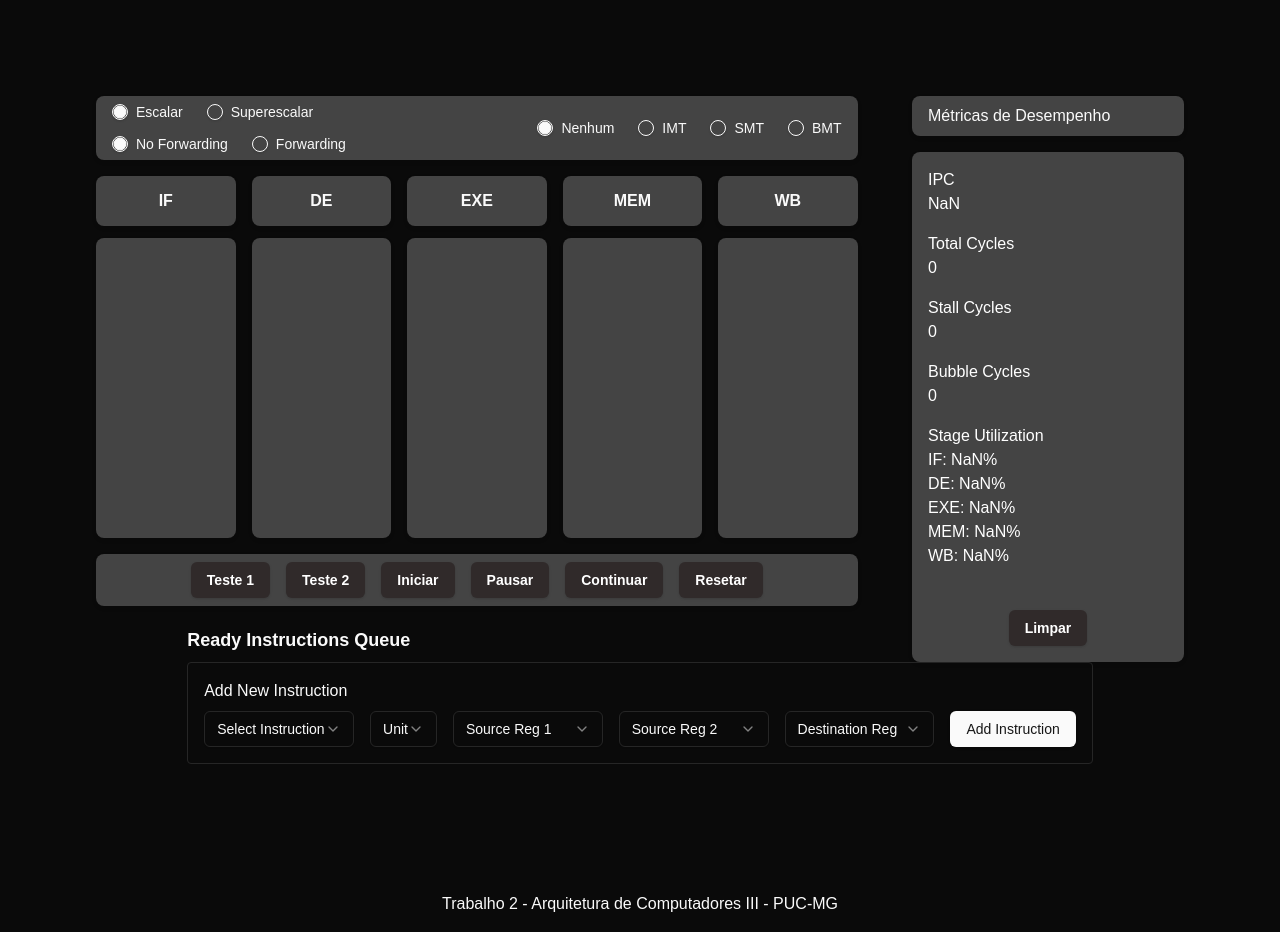
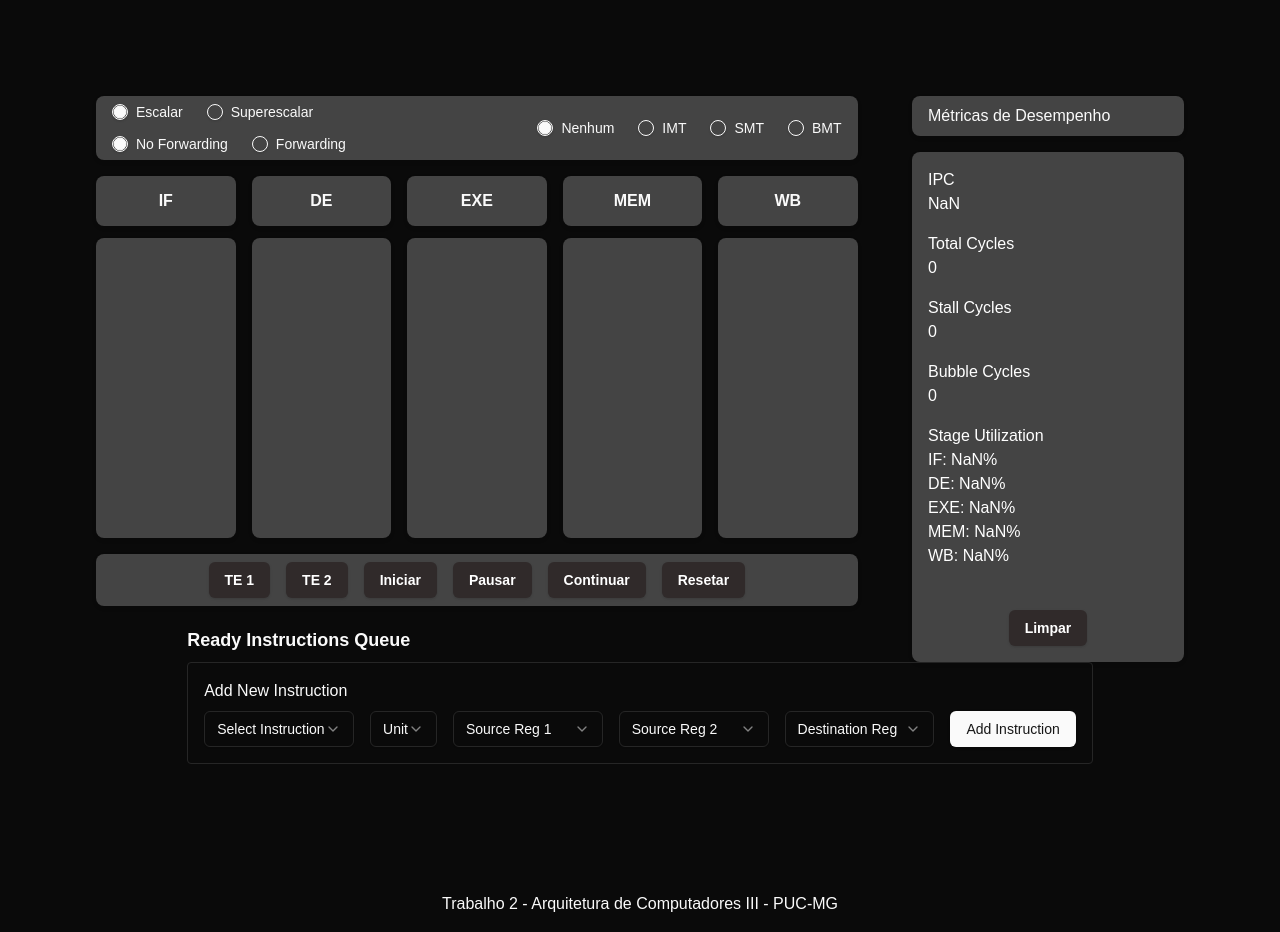
Before and after one commit to WKO8/pipeline-simulator, a Next.js app: page / in a window 1280 px wide. Built offline with nearby package versions, Linux system fonts and the light colour scheme.

Commit message:
Refactoring functions handleScalarTest1 & handleScalarTest2

```diff
--- a/src/app/components/Layout/Layout.tsx
+++ b/src/app/components/Layout/Layout.tsx
@@ -71,8 +71,9 @@ const Layout = () => {
     setPipelineType(value as 'escalar' | 'superescalar');
   }
 
-  const handleTest1 = () => {
-    const instruction1 = {
+  const handleScalarTest1 = () => {
+    const instructions = [
+      {
         value: "ADD",
         type: "RR",
         color: "#a3091c",
@@ -83,9 +84,8 @@ const Layout = () => {
         sourceReg2: { number: 2, value: 0 },
         destReg: { number: 0, value: 0 },
         remainingLatency: 1
-    };
-
-    const instruction2 = {
+      },
+      {
         value: "ADD",
         type: "RR",
         color: "#0f1734",
@@ -96,9 +96,8 @@ const Layout = () => {
         sourceReg2: { number: 2, value: 0 },
         destReg: { number: 3, value: 0 },
         remainingLatency: 1
-    };
-
-    const instruction3 = {
+      },
+      {
         value: "SUB",
         type: "RR",
         color: "#197e8e",
@@ -109,9 +108,8 @@ const Layout = () => {
         sourceReg2: { number: 7, value: 0 },
         destReg: { number: 5, value: 0 },
         remainingLatency: 1
-    };
-
-    const instruction4 = {
+      },
+      {
         value: "SW",
         type: "RM",
         color: "#12728e",
@@ -122,9 +120,8 @@ const Layout = () => {
         sourceReg2: { number: 3, value: 0 },
         destReg: { number: 9, value: 0 },
         remainingLatency: 1
-    };
-
-    const instruction5 = {
+      },
+      {
         value: "MUL",
         type: "RI",
         color: "#197e8e",
@@ -135,18 +132,15 @@ const Layout = () => {
         sourceReg2: { number: 5, value: 0 },
         destReg: { number: 0, value: 0 },
         remainingLatency: 1
-    };
+      }
+    ]
 
-    addInstruction(instruction1);
-    addInstruction(instruction2);
-    addInstruction(instruction3);
-    addInstruction(instruction4);
-    addInstruction(instruction5);
-
+    instructions.map(i => addInstruction(i));
   }
 
-  const handleTest2 = () => {
-    const instruction1 = {
+  const handleScalarTest2 = () => {
+    const instructions = [
+      {
         value: "LW",
         type: "RM",
         color: "#e85665",
@@ -157,9 +151,8 @@ const Layout = () => {
         sourceReg2: { number: 2, value: 0 },
         destReg: { number: 0, value: 0 },
         remainingLatency: 1
-    };
-
-    const instruction2 = {
+      },
+      {
         value: "SUB",
         type: "RR",
         color: "#977954",
@@ -170,9 +163,8 @@ const Layout = () => {
         sourceReg2: { number: 1, value: 0 },
         destReg: { number: 3, value: 0 },
         remainingLatency: 1
-    };
-
-    const instruction3 = {
+      },
+      {
         value: "ADD",
         type: "RR",
         color: "#197e8e",
@@ -183,9 +175,8 @@ const Layout = () => {
         sourceReg2: { number: 2, value: 0 },
         destReg: { number: 3, value: 0 },
         remainingLatency: 1
-    };
-
-    const instruction4 = {
+      },
+      {
         value: "ADD",
         type: "RR",
         color: "#f8b586",
@@ -196,9 +187,8 @@ const Layout = () => {
         sourceReg2: { number: 2, value: 0 },
         destReg: { number: 3, value: 0 },
         remainingLatency: 1
-    };
-
-    const instruction5 = {
+      },
+      {
         value: "SUB",
         type: "RR",
         color: "#d49972",
@@ -209,13 +199,10 @@ const Layout = () => {
         sourceReg2: { number: 8, value: 0 },
         destReg: { number: 5, value: 0 },
         remainingLatency: 1
-    };
+      }
+    ]
 
-    addInstruction(instruction1);
-    addInstruction(instruction2);
-    addInstruction(instruction3);
-    addInstruction(instruction4);
-    addInstruction(instruction5);
+    instructions.map(i => addInstruction(i));
 
   }
 
@@ -318,8 +305,8 @@ const Layout = () => {
 
         <div className={styles.bottomBar}>
           <div className={styles.actionButtons}>
-            <Button onClick={handleTest1} className={styles.actionButton}>Teste 1</Button>
-            <Button onClick={handleTest2} className={styles.actionButton}>Teste 2</Button>
+            <Button onClick={handleScalarTest1} className={styles.actionButton}>TE 1</Button>
+            <Button onClick={handleScalarTest2} className={styles.actionButton}>TE 2</Button>
 
             {/* <Button onClick={handleGenerate} className={styles.actionButton}>Gerar Instruções</Button> */}
             <Button onClick={handleStart} className={styles.actionButton}>Iniciar</Button>
```
Lines whose indentation alone changed are shown as unchanged.
